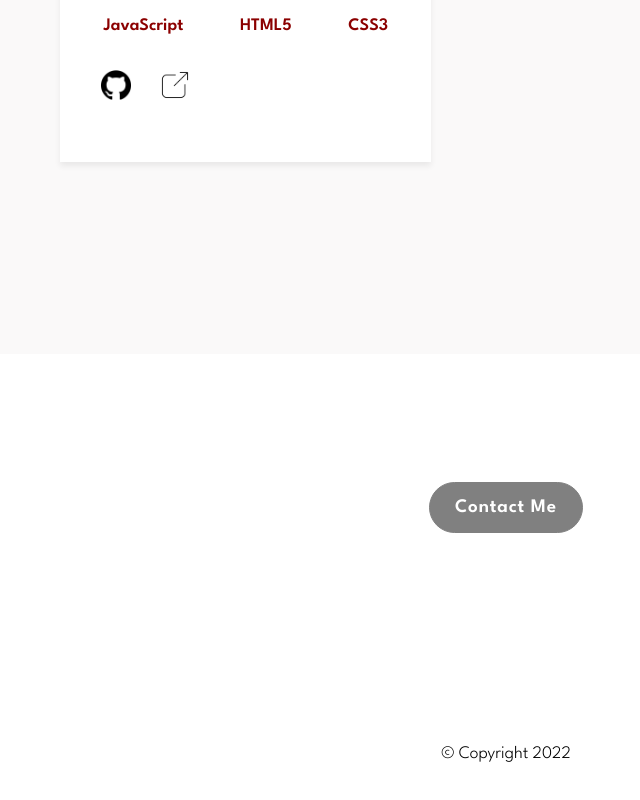
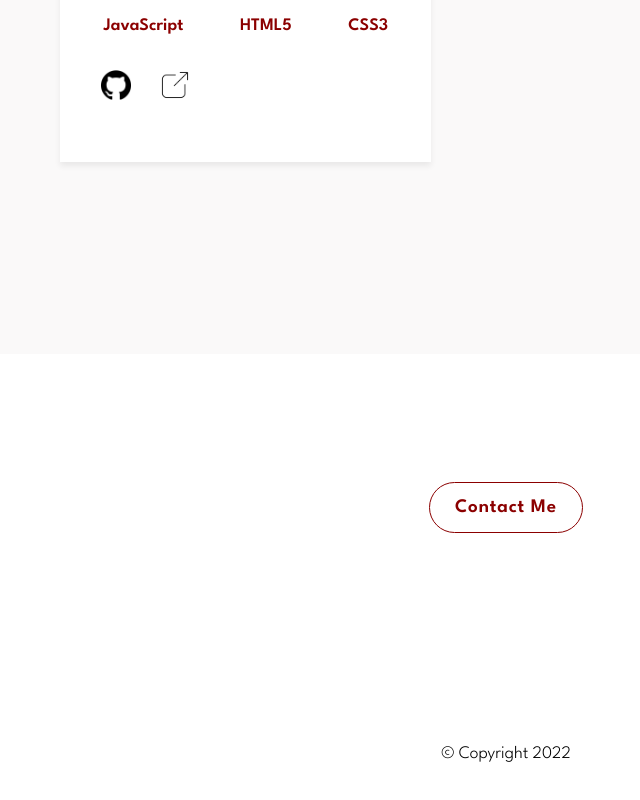
Before and after one commit to 0laolu/my-portfolio, a plain HTML site: page index.html in a window 1280 px wide. Shown: the part 2751-3551 px from the top of the page, without its empty margins (134-774 px from the left). Drawn offline with Linux system fonts and the light colour scheme.

Commit message:
style: add similar button styles to contact us btn

```diff
--- a/CSS/style.css
+++ b/CSS/style.css
@@ -322,19 +322,19 @@ img, picture {
 }
 
 .contact-btn {
-    background-color: grey;
+    background-color: transparent;
     font-size: 1.2rem;
     font-weight: 600;
     width: 12%;
     padding: 1rem 0;
-    border: 1px solid grey;
+    border: 1px solid darkred;
     border-radius: 30px;
     margin: 0 auto;
     cursor: pointer;
 }
 
 .contact-btn a {
-    color: white;
+    color: darkred;
     letter-spacing: 0.05rem;
 }
 
```
